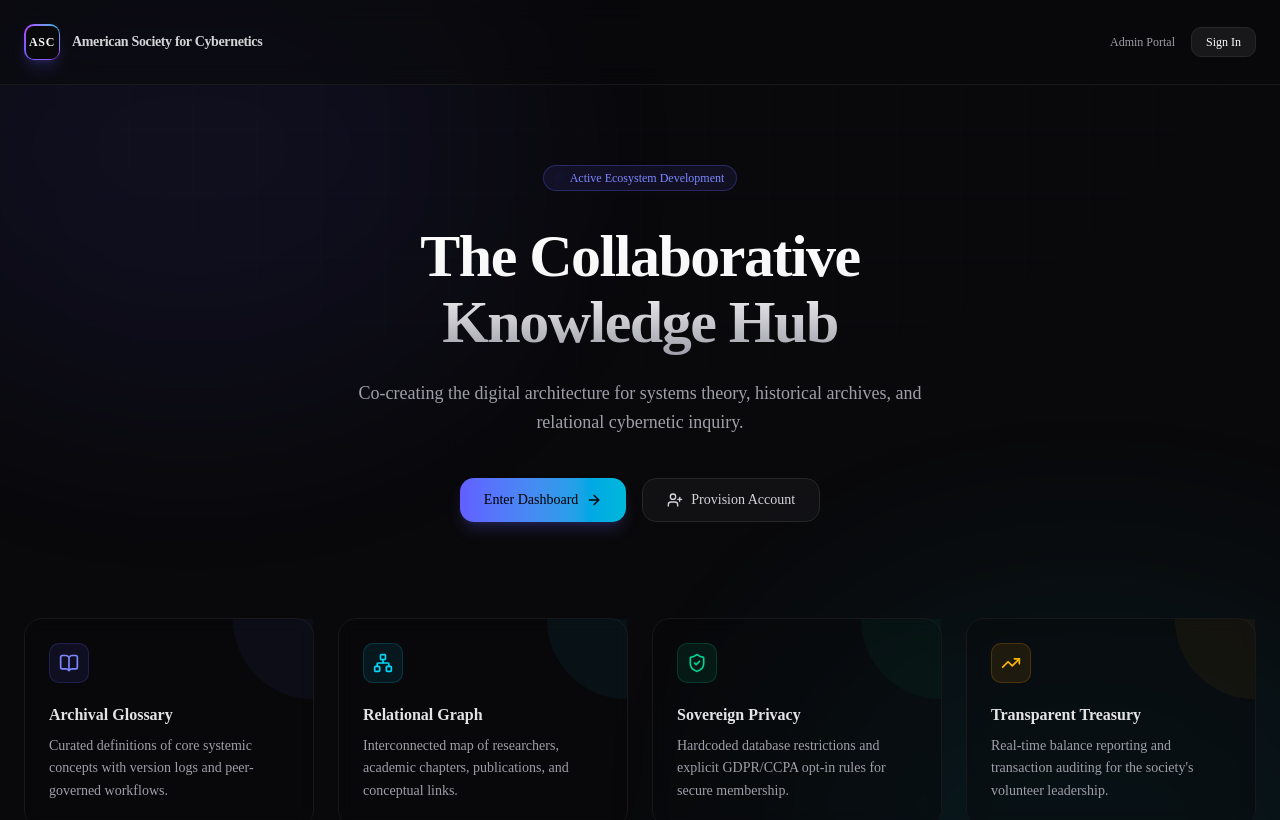
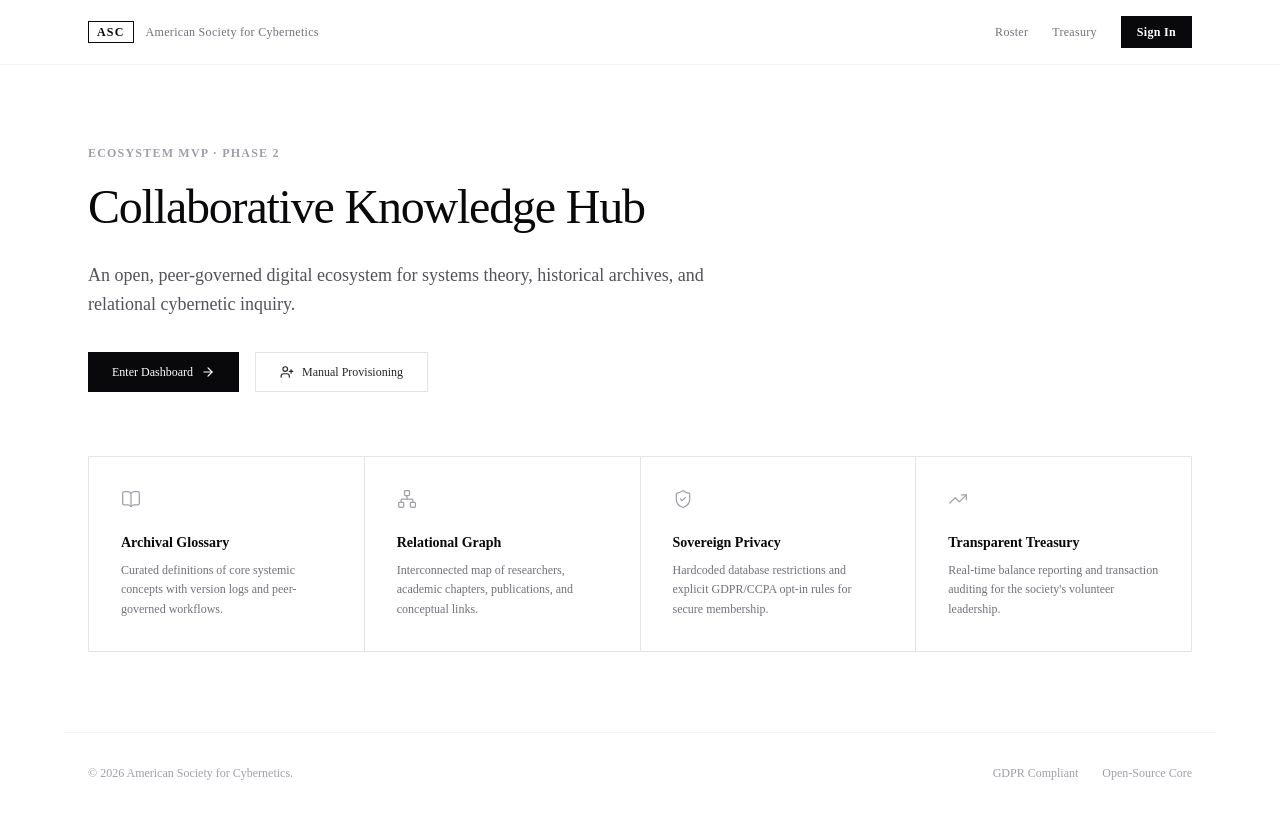
Before and after one commit to tj60647/asc-collaborative-knowledge-hub, a Next.js app in the folder asc-ckh-web/: page / in a window 1280 px wide. Shown: the top 820 px of the page. Built offline with nearby package versions, Linux system fonts and the light colour scheme.

Commit message:
style(landing): redesign landing page in a high-contrast minimalist style

```diff
--- a/asc-ckh-web/src/app/page.tsx
+++ b/asc-ckh-web/src/app/page.tsx
@@ -3,138 +3,136 @@
 
 export default function Home() {
   return (
-    <div className="relative min-h-screen flex flex-col items-center justify-between bg-zinc-950 text-zinc-50 overflow-hidden font-sans">
-      {/* Decorative background grid and gradients */}
-      <div className="absolute inset-0 bg-[linear-gradient(to_right,#1f293710_1px,transparent_1px),linear-gradient(to_bottom,#1f293710_1px,transparent_1px)] bg-[size:4rem_4rem] [mask-image:radial-gradient(ellipse_60%_50%_at_50%_0%,#000_70%,transparent_100%)] pointer-events-none" />
-
-      {/* Glowing radial feedback loop spheres */}
-      <div className="absolute top-[-10%] left-[-10%] w-[50%] h-[50%] bg-indigo-500/10 rounded-full blur-[120px] pointer-events-none animate-pulse" />
-      <div className="absolute bottom-[-10%] right-[-10%] w-[50%] h-[50%] bg-cyan-500/10 rounded-full blur-[120px] pointer-events-none animate-pulse" />
-
-      {/* Header / Navigation */}
-      <header className="w-full max-w-7xl mx-auto px-6 py-6 flex items-center justify-between border-b border-zinc-900 backdrop-blur-md bg-zinc-950/50 z-10">
+    <div className="min-h-screen flex flex-col items-center justify-between bg-white text-zinc-900 font-sans antialiased">
+      {/* Crisp minimalist border dividers */}
+      <div className="w-full border-b border-zinc-100 bg-white/80 backdrop-blur-md sticky top-0 z-50">
+        <header className="max-w-6xl mx-auto px-6 py-4 flex items-center justify-between">
           <div className="flex items-center space-x-3">
-          <div className="h-9 w-9 rounded-lg bg-gradient-to-tr from-indigo-500 via-purple-500 to-cyan-500 p-[1.5px] shadow-lg shadow-indigo-500/20">
-            <div className="h-full w-full rounded-md bg-zinc-950 flex items-center justify-center font-bold tracking-wider text-xs">
+            <span className="text-xs font-bold tracking-widest text-zinc-950 uppercase border border-zinc-950 px-2 py-0.5">
               ASC
+            </span>
+            <span className="text-xs font-medium tracking-wide text-zinc-500 hidden sm:inline">
+              American Society for Cybernetics
+            </span>
           </div>
-          </div>
-          <span className="font-semibold tracking-tight text-sm text-zinc-300">American Society for Cybernetics</span>
-        </div>
-        <nav className="flex items-center space-x-4">
+          <nav className="flex items-center space-x-6">
             <Link
               href="/admin"
-            className="text-xs font-medium text-zinc-400 hover:text-zinc-50 transition-colors"
+              className="text-xs tracking-wide text-zinc-500 hover:text-zinc-950 transition-colors"
             >
-            Admin Portal
+              Roster
             </Link>
             <Link
               href="/admin"
-            className="text-xs font-medium bg-zinc-900 border border-zinc-800 hover:bg-zinc-800 hover:border-zinc-700 px-3.5 py-1.5 rounded-lg transition-all"
+              className="text-xs tracking-wide text-zinc-500 hover:text-zinc-950 transition-colors"
+            >
+              Treasury
+            </Link>
+            <Link
+              href="/admin"
+              className="text-xs font-semibold tracking-wide bg-zinc-950 text-white hover:bg-zinc-800 px-4 py-2 rounded-none transition-colors"
             >
               Sign In
             </Link>
           </nav>
         </header>
-
-      {/* Hero Section */}
-      <main className="w-full max-w-7xl mx-auto px-6 flex-1 flex flex-col justify-center items-center py-20 z-10">
-        <div className="text-center max-w-3xl flex flex-col items-center">
-          {/* Badge */}
-          <div className="inline-flex items-center gap-2 rounded-full border border-indigo-500/30 bg-indigo-500/10 px-3 py-1 text-xs text-indigo-400 font-medium mb-8 backdrop-blur-sm animate-fade-in">
-            <span className="flex h-1.5 w-1.5 rounded-full bg-indigo-400 animate-ping" />
-            Active Ecosystem Development
       </div>
 
-          {/* Main Heading */}
-          <h1 className="text-4xl sm:text-6xl font-extrabold tracking-tight bg-clip-text text-transparent bg-gradient-to-b from-white via-zinc-100 to-zinc-400 mb-6 max-w-2xl leading-[1.1]">
-            The Collaborative Knowledge Hub
+      {/* Hero / Information Architecture */}
+      <main className="w-full max-w-6xl mx-auto px-6 flex-1 flex flex-col justify-center py-20">
+        <div className="max-w-3xl mb-16">
+          <p className="text-xs font-bold tracking-widest text-zinc-400 uppercase mb-4">
+            Ecosystem MVP &middot; Phase 2
+          </p>
+          <h1 className="text-4xl sm:text-5xl font-light tracking-tight text-zinc-950 mb-6 leading-tight">
+            Collaborative Knowledge Hub
           </h1>
-
-          {/* Subtitle */}
-          <p className="text-base sm:text-lg text-zinc-400 mb-10 max-w-xl leading-relaxed">
-            Co-creating the digital architecture for systems theory, historical archives, and relational cybernetic inquiry.
+          <p className="text-lg text-zinc-600 font-light max-w-2xl leading-relaxed mb-8">
+            An open, peer-governed digital ecosystem for systems theory, historical archives, and relational cybernetic inquiry.
           </p>
 
-          {/* Interactive CTAs */}
-          <div className="flex flex-col sm:flex-row gap-4 w-full justify-center max-w-sm mb-16">
+          <div className="flex flex-col sm:flex-row gap-4">
             <Link
               href="/admin"
-              className="group inline-flex h-11 items-center justify-center gap-2 rounded-xl bg-gradient-to-r from-indigo-500 to-cyan-500 px-6 font-medium text-sm text-black hover:opacity-90 active:scale-95 transition-all shadow-lg shadow-indigo-500/20"
+              className="group inline-flex h-10 items-center justify-center gap-2 bg-zinc-950 px-6 font-medium text-xs text-white hover:bg-zinc-800 transition-colors"
             >
               Enter Dashboard
-              <ArrowRight className="size-4 group-hover:translate-x-0.5 transition-transform" />
+              <ArrowRight className="size-3.5 group-hover:translate-x-0.5 transition-transform" />
             </Link>
             <Link
               href="/admin/members/new"
-              className="inline-flex h-11 items-center justify-center gap-2 rounded-xl border border-zinc-800 bg-zinc-900/60 hover:bg-zinc-800 hover:border-zinc-700 px-6 font-medium text-sm text-zinc-300 hover:text-white transition-all backdrop-blur-sm"
+              className="inline-flex h-10 items-center justify-center gap-2 border border-zinc-200 bg-white hover:bg-zinc-50 px-6 font-medium text-xs text-zinc-800 transition-colors"
             >
-              <UserPlus className="size-4" />
-              Provision Account
+              <UserPlus className="size-3.5" />
+              Manual Provisioning
             </Link>
           </div>
         </div>
 
-        {/* Feature Grid */}
-        <div className="grid grid-cols-1 md:grid-cols-2 lg:grid-cols-4 gap-6 w-full mt-8">
-          {/* Card 1: Glossary */}
-          <div className="group relative rounded-2xl border border-zinc-900 bg-zinc-950/40 p-6 backdrop-blur-sm hover:border-zinc-800 transition-all hover:bg-zinc-950/60">
-            <div className="absolute top-0 right-0 h-[80px] w-[80px] bg-indigo-500/5 rounded-bl-full group-hover:bg-indigo-500/10 transition-colors pointer-events-none" />
-            <div className="h-10 w-10 rounded-lg bg-indigo-500/10 border border-indigo-500/20 flex items-center justify-center text-indigo-400 mb-5">
-              <BookOpen className="size-5" />
+        {/* Modular Grid with Clean Border Styling */}
+        <div className="grid grid-cols-1 md:grid-cols-2 lg:grid-cols-4 border-t border-l border-zinc-150">
+          {/* Card 1 */}
+          <div className="border-r border-b border-zinc-150 p-8 flex flex-col justify-between hover:bg-zinc-50/50 transition-colors group">
+            <div>
+              <div className="text-zinc-400 group-hover:text-zinc-950 transition-colors mb-6">
+                <BookOpen className="size-5 stroke-[1.5]" />
               </div>
-            <h3 className="font-semibold text-zinc-200 mb-2">Archival Glossary</h3>
-            <p className="text-sm text-zinc-400 leading-relaxed">
+              <h3 className="text-sm font-semibold text-zinc-950 mb-2">Archival Glossary</h3>
+              <p className="text-xs text-zinc-500 leading-relaxed">
                 Curated definitions of core systemic concepts with version logs and peer-governed workflows.
               </p>
             </div>
+          </div>
 
-          {/* Card 2: Knowledge Graph */}
-          <div className="group relative rounded-2xl border border-zinc-900 bg-zinc-950/40 p-6 backdrop-blur-sm hover:border-zinc-800 transition-all hover:bg-zinc-950/60">
-            <div className="absolute top-0 right-0 h-[80px] w-[80px] bg-cyan-500/5 rounded-bl-full group-hover:bg-cyan-500/10 transition-colors pointer-events-none" />
-            <div className="h-10 w-10 rounded-lg bg-cyan-500/10 border border-cyan-500/20 flex items-center justify-center text-cyan-400 mb-5">
-              <Network className="size-5" />
+          {/* Card 2 */}
+          <div className="border-r border-b border-zinc-150 p-8 flex flex-col justify-between hover:bg-zinc-50/50 transition-colors group">
+            <div>
+              <div className="text-zinc-400 group-hover:text-zinc-950 transition-colors mb-6">
+                <Network className="size-5 stroke-[1.5]" />
               </div>
-            <h3 className="font-semibold text-zinc-200 mb-2">Relational Graph</h3>
-            <p className="text-sm text-zinc-400 leading-relaxed">
+              <h3 className="text-sm font-semibold text-zinc-950 mb-2">Relational Graph</h3>
+              <p className="text-xs text-zinc-500 leading-relaxed">
                 Interconnected map of researchers, academic chapters, publications, and conceptual links.
               </p>
             </div>
+          </div>
 
-          {/* Card 3: Privacy Boundaries */}
-          <div className="group relative rounded-2xl border border-zinc-900 bg-zinc-950/40 p-6 backdrop-blur-sm hover:border-zinc-800 transition-all hover:bg-zinc-950/60">
-            <div className="absolute top-0 right-0 h-[80px] w-[80px] bg-emerald-500/5 rounded-bl-full group-hover:bg-emerald-500/10 transition-colors pointer-events-none" />
-            <div className="h-10 w-10 rounded-lg bg-emerald-500/10 border border-emerald-500/20 flex items-center justify-center text-emerald-400 mb-5">
-              <ShieldCheck className="size-5" />
+          {/* Card 3 */}
+          <div className="border-r border-b border-zinc-150 p-8 flex flex-col justify-between hover:bg-zinc-50/50 transition-colors group">
+            <div>
+              <div className="text-zinc-400 group-hover:text-zinc-950 transition-colors mb-6">
+                <ShieldCheck className="size-5 stroke-[1.5]" />
               </div>
-            <h3 className="font-semibold text-zinc-200 mb-2">Sovereign Privacy</h3>
-            <p className="text-sm text-zinc-400 leading-relaxed">
+              <h3 className="text-sm font-semibold text-zinc-950 mb-2">Sovereign Privacy</h3>
+              <p className="text-xs text-zinc-500 leading-relaxed">
                 Hardcoded database restrictions and explicit GDPR/CCPA opt-in rules for secure membership.
               </p>
             </div>
+          </div>
 
-          {/* Card 4: Operations Ledger */}
-          <div className="group relative rounded-2xl border border-zinc-900 bg-zinc-950/40 p-6 backdrop-blur-sm hover:border-zinc-800 transition-all hover:bg-zinc-950/60">
-            <div className="absolute top-0 right-0 h-[80px] w-[80px] bg-amber-500/5 rounded-bl-full group-hover:bg-amber-500/10 transition-colors pointer-events-none" />
-            <div className="h-10 w-10 rounded-lg bg-amber-500/10 border border-amber-500/20 flex items-center justify-center text-amber-400 mb-5">
-              <TrendingUp className="size-5" />
+          {/* Card 4 */}
+          <div className="border-r border-b border-zinc-150 p-8 flex flex-col justify-between hover:bg-zinc-50/50 transition-colors group">
+            <div>
+              <div className="text-zinc-400 group-hover:text-zinc-950 transition-colors mb-6">
+                <TrendingUp className="size-5 stroke-[1.5]" />
               </div>
-            <h3 className="font-semibold text-zinc-200 mb-2">Transparent Treasury</h3>
-            <p className="text-sm text-zinc-400 leading-relaxed">
+              <h3 className="text-sm font-semibold text-zinc-950 mb-2">Transparent Treasury</h3>
+              <p className="text-xs text-zinc-500 leading-relaxed">
                 Real-time balance reporting and transaction auditing for the society's volunteer leadership.
               </p>
+            </div>
           </div>
         </div>
       </main>
 
       {/* Footer */}
-      <footer className="w-full max-w-7xl mx-auto px-6 py-8 border-t border-zinc-900 z-10 flex flex-col sm:flex-row items-center justify-between text-xs text-zinc-500 gap-4">
+      <footer className="w-full max-w-6xl mx-auto px-6 py-8 border-t border-zinc-100 flex flex-col sm:flex-row items-center justify-between text-xs text-zinc-400 gap-4">
         <div>
-          &copy; {new Date().getFullYear()} American Society for Cybernetics. All rights reserved.
+          &copy; {new Date().getFullYear()} American Society for Cybernetics.
         </div>
         <div className="flex items-center space-x-6">
-          <span className="hover:text-zinc-300 cursor-default transition-colors">GDPR Compliant</span>
-          <span className="hover:text-zinc-300 cursor-default transition-colors">Open-Source Core</span>
+          <span className="cursor-default hover:text-zinc-600 transition-colors">GDPR Compliant</span>
+          <span className="cursor-default hover:text-zinc-600 transition-colors">Open-Source Core</span>
         </div>
       </footer>
     </div>
```
Lines whose indentation alone changed are shown as unchanged.
